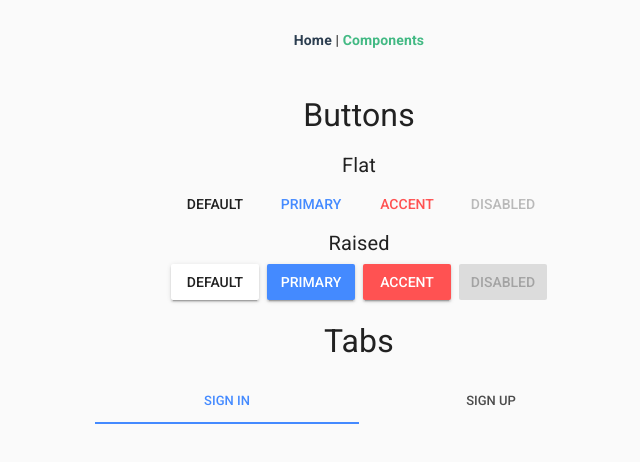
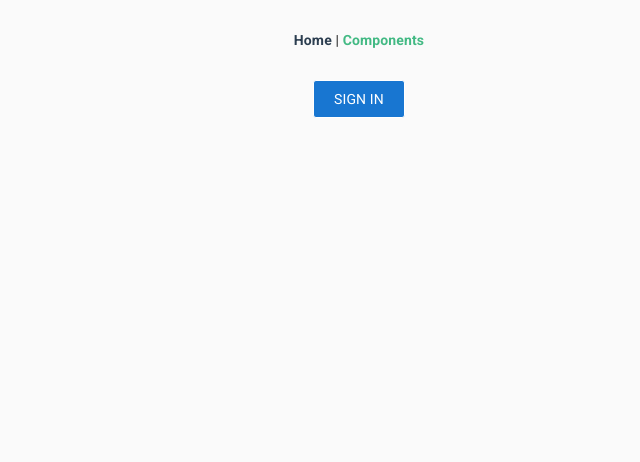
Before and after one commit to aleksei-isakov/Born-to-die-E-shop, a Vue app: page /components in a window 1280 px wide. Shown: the top 462 px of the page, without its empty margins (281-921 px from the left). Built offline with nearby package versions, Linux system fonts and the light colour scheme.

Commit message:
feat: replace vuematerial button with base buttons

```diff
--- a/src/components/SignIn/Forms/SignInForm/SignInForm.vue
+++ b/src/components/SignIn/Forms/SignInForm/SignInForm.vue
@@ -26,23 +26,29 @@
       <md-checkbox v-model="isUserRemembered" class="md-primary"
         >Remember me</md-checkbox
       >
-      <md-button
+      <BaseButton
         type="submit"
         class="sign-in__submit-button md-raised md-primary"
+        :class="{ disabled: !isFormCompleted }"
         :disabled="!isFormCompleted"
-        >Sign in</md-button
       >
+        Sign In
+      </BaseButton>
     </md-dialog-actions>
   </form>
 </template>
 
 <script>
 import { validationMixin } from 'vuelidate';
-import { required, email, minLength } from 'vuelidate/lib/validators';
-import { MIN_PASSWORD_LENGTH } from '../helper';
+import { MIN_PASSWORD_LENGTH, EMAIL_VALID, PASSWORD_VALID } from '../helper';
+import { BaseButton } from '@/base_components';
 
 export default {
   name: 'SignInForm',
+
+  components: {
+    BaseButton
+  },
 
   mixins: [validationMixin],
 
@@ -89,14 +95,8 @@ export default {
   },
 
   validations: {
-    email: {
-      required,
-      email
-    },
-    password: {
-      required,
-      minLength: minLength(MIN_PASSWORD_LENGTH)
-    }
+    email: EMAIL_VALID,
+    password: PASSWORD_VALID
   }
 };
 </script>
--- a/src/components/SignIn/Forms/SignUpForm/SignUpForm.vue
+++ b/src/components/SignIn/Forms/SignUpForm/SignUpForm.vue
@@ -66,29 +66,38 @@
       </md-field>
     </md-dialog-content>
     <md-dialog-actions>
-      <md-button
+      <BaseButton
         type="submit"
         class="sign-in__submit-button md-raised md-primary"
+        :class="{ disabled: !isFormCompleted }"
         :disabled="!isFormCompleted"
-        >Sign up</md-button
       >
+        Sign Up
+      </BaseButton>
     </md-dialog-actions>
   </form>
 </template>
 
 <script>
+import { BaseButton } from '@/base_components';
 import { validationMixin } from 'vuelidate';
+
 import {
-  alpha,
-  required,
-  email,
-  minLength,
-  sameAs
-} from 'vuelidate/lib/validators';
-import { MIN_PASSWORD_LENGTH, MIN_NAME_LENGTH } from '../helper';
+  MIN_PASSWORD_LENGTH,
+  MIN_NAME_LENGTH,
+  FIRST_NAME_VALID,
+  LAST_NAME_VALID,
+  PASSWORD_VALID,
+  EMAIL_VALID,
+  PASSWORD_CONFIRM_VALID
+} from '../helper';
 
 export default {
   name: 'SignUpForm',
+
+  components: {
+    BaseButton
+  },
 
   mixins: [validationMixin],
 
@@ -144,37 +153,11 @@ export default {
   },
 
   validations: {
-    firstName: {
-      required,
-      alpha,
-      minLength: minLength(MIN_NAME_LENGTH)
-    },
-    lastName: {
-      required,
-      alpha,
-      minLength: minLength(MIN_NAME_LENGTH)
-    },
-    email: {
-      required,
-      email
-    },
-    password: {
-      required,
-      minLength: minLength(MIN_PASSWORD_LENGTH),
-      valid: (password) => {
-        return (
-          /[a-z]/.test(password) &&
-          /[A-Z]/.test(password) &&
-          /[0-9]/.test(password) &&
-          /[^A-Za-z0-9]/.test(password)
-        );
-      },
-      sameAsPassword: sameAs('passwordConfirm')
-    },
-    passwordConfirm: {
-      required,
-      sameAsPassword: sameAs('password')
-    }
+    firstName: FIRST_NAME_VALID,
+    lastName: LAST_NAME_VALID,
+    email: EMAIL_VALID,
+    password: PASSWORD_VALID,
+    passwordConfirm: PASSWORD_CONFIRM_VALID
   }
 };
 </script>
--- a/src/components/SignIn/Forms/helper.js
+++ b/src/components/SignIn/Forms/helper.js
@@ -1,2 +1,46 @@
 export const MIN_PASSWORD_LENGTH = 8;
 export const MIN_NAME_LENGTH = 2;
+
+import {
+  required,
+  minLength,
+  sameAs,
+  email,
+  alpha
+} from 'vuelidate/lib/validators';
+
+export const FIRST_NAME_VALID = {
+  required,
+  alpha,
+  minLength: minLength(MIN_NAME_LENGTH)
+};
+
+export const LAST_NAME_VALID = {
+  required,
+  alpha,
+  minLength: minLength(MIN_NAME_LENGTH)
+};
+
+export const EMAIL_VALID = {
+  required,
+  email
+};
+
+export const PASSWORD_VALID = {
+  required,
+  minLength: minLength(MIN_PASSWORD_LENGTH),
+  valid: (password) => {
+    return (
+      /[a-z]/.test(password) &&
+      /[A-Z]/.test(password) &&
+      /[0-9]/.test(password) &&
+      /[^A-Za-z0-9]/.test(password)
+    );
+  },
+  sameAsPassword: sameAs('passwordConfirm')
+};
+
+export const PASSWORD_CONFIRM_VALID = {
+  required,
+  sameAsPassword: sameAs('password')
+};
--- a/src/components/SignIn/SignInBtn/SignInBtn.vue
+++ b/src/components/SignIn/SignInBtn/SignInBtn.vue
@@ -1,27 +1,26 @@
 <template>
-  <div class="wrapper">
-    <!-- <BaseButtun v-if="isSignIn" class="md-raised sign-in__button" v-on:click="onClickShowSignInPopup"> {{ signInBtnText }} </BaseButtun> -->
-    <!-- <BaseButtonRouter v-else :path="profilePath" class="md-raised sign-in__button"> {{ profileBtnText }} </BaseButtonRouter> -->
-    <md-button
-      v-on:click="onClickShowSignInPopup"
-      v-if="!isSignIn"
-      class="md-raised sign-in__button"
+  <div class="sign-in__wrapper">
+    <BaseButtonRouter
+      v-if="isSignIn"
+      :path="'/profile'"
+      class="sign-in__button"
     >
-      {{ signInBtnText }}
-    </md-button>
-    <md-button v-else class="md-raised sign-in__button">
-      {{ profileBtnText }}
-    </md-button>
+      Profile
+    </BaseButtonRouter>
+    <BaseButton v-else @click="onClickShowSignInPopup" class="sign-in__button">
+      Sign in
+    </BaseButton>
   </div>
 </template>
 
 <script>
+import { BaseButton, BaseButtonRouter } from '@/base_components';
 export default {
   name: 'SignInBtn',
 
   components: {
-    // BaseButtun,
-    // BaseButtonRouter
+    BaseButton,
+    BaseButtonRouter
   },
 
   props: {
@@ -36,26 +35,34 @@ export default {
     onClickShowSignInPopup: function () {
       this.$emit('on-click-show-sign-in-popup');
     }
-  },
-
-  data() {
-    return {
-      profilePath: '/profile',
-      profileBtnText: 'Profile',
-      signInBtnText: 'Sign in'
-    };
   }
 };
 </script>
 
-<style scoped>
-.wrapper {
-  display: inline-block;
+<style lang="scss" scoped>
+@import '@/scss/variables.scss';
+
+.sign-in__wrapper {
+  display: flex;
+  align-items: center;
+  justify-content: center;
 }
 
 .sign-in__button {
-  padding: 5px;
-  background: none;
-  border: 2px solid #fff;
+  display: block;
+  padding: 10px 20px;
+  background-color: $primary;
+  border: 1px solid #fff;
+  border-radius: 3px;
+  cursor: pointer;
+  color: #fff !important;
+  text-transform: uppercase;
+  line-height: normal;
+  font-size: 14px;
+  letter-spacing: 0.01em;
+  font-family: Roboto, Noto Sans, -apple-system, BlinkMacSystemFont, sans-serif;
+  &:hover {
+    text-decoration: none;
+  }
 }
 </style>
--- a/src/components/SignIn/SignInPopup/SignInPopup.vue
+++ b/src/components/SignIn/SignInPopup/SignInPopup.vue
@@ -74,7 +74,8 @@ export default {
 };
 </script>
 
-<style lang="scss" scoped>
+<style lang="scss">
+@import '@/scss/variables.scss';
 .sign-in__close-button {
   position: absolute;
   top: 5px;
@@ -83,13 +84,24 @@ export default {
 }
 
 .sign-in__submit-button {
-  margin-top: 25px;
-  border-radius: 5px;
+  margin: 25px 0 0;
+  padding: 10px 20px;
+  background-color: #1876d1;
+  border: 0;
+  border-radius: 3px;
+  cursor: pointer;
+  color: #fff;
+  text-transform: uppercase;
+  line-height: normal;
+  font-size: 14px;
+  letter-spacing: 0.01em;
+  font-family: Roboto, Noto Sans, -apple-system, BlinkMacSystemFont, sans-serif;
+  &.disabled {
+    pointer-events: none;
+    background-color: #cdcdcd;
+    color: $font-color-subtitle;
+  }
 }
-</style>
-
-<style lang="scss">
-@import '@/scss/variables.scss';
 
 .md-dialog-container {
   width: 60%;
@@ -125,7 +137,7 @@ export default {
 }
 
 .md-checkbox {
-  margin: 0 0 23px;
+  margin: 0;
 }
 
 @media (max-width: 768px) {
@@ -146,7 +158,7 @@ export default {
     display: flex;
     flex-direction: column;
     align-items: stretch;
-    padding: 0 20px;
+    padding: 0 20px 20px;
   }
 }
 </style>
--- /dev/null
+++ b/src/components/SignIn/index.js
@@ -0,0 +1,4 @@
+import SignInBtn from './SignInBtn/SignInBtn';
+import SignInPopup from './SignInPopup/SignInPopup';
+
+export { SignInBtn, SignInPopup };
--- a/src/pages/ComponentsPage/ComponentsPage.vue
+++ b/src/pages/ComponentsPage/ComponentsPage.vue
@@ -1,41 +1,54 @@
 <template>
   <div>
-    <div>
-      <div class="title">Buttons</div>
-      <div>
-        <div class="sub-title">Flat</div>
-        <md-button>Default</md-button>
-        <md-button class="md-primary">Primary</md-button>
-        <md-button class="md-accent">Accent</md-button>
-        <md-button disabled>Disabled</md-button>
-      </div>
-
-      <div>
-        <div class="sub-title">Raised</div>
-        <md-button class="md-raised">Default</md-button>
-        <md-button class="md-raised md-primary">Primary</md-button>
-        <md-button class="md-raised md-accent">Accent</md-button>
-        <md-button class="md-raised" disabled>Disabled</md-button>
-      </div>
-    </div>
-    <div>
-      <div class="title">Tabs</div>
-      <md-tabs class="md-transparent" md-alignment="fixed">
-        <md-tab id="tab-1" md-label="Sign In"></md-tab>
-        <md-tab id="tab-2" md-label="Sign Up"></md-tab>
-      </md-tabs>
-    </div>
+    <SignInBtn
+      :isSignIn="isSignIn"
+      @on-click-show-sign-in-popup="onClickShowSignInPopup"
+    />
+    <SignInPopup
+      :isPopupOpened="isPopupOpened"
+      @sign-un="signIn"
+      @sign-up="signUp"
+      @on-click-close-popup="onClickCloseSignInPopup"
+    />
   </div>
 </template>
 
 <script>
 import Vue from 'vue';
 import VueMaterial from 'vue-material';
+import { SignInBtn, SignInPopup } from '@/components/SignIn/';
 
 Vue.use(VueMaterial);
 
 export default {
-  name: 'ComponentsPage'
+  name: 'ComponentsPage',
+
+  components: { SignInBtn, SignInPopup },
+
+  data() {
+    return {
+      isPopupOpened: false,
+      isSignIn: false
+    };
+  },
+
+  methods: {
+    onClickShowSignInPopup: function () {
+      this.isPopupOpened = true;
+    },
+
+    onClickCloseSignInPopup: function () {
+      this.isPopupOpened = false;
+    },
+
+    signIn() {
+      this.isSignIn = true;
+    },
+
+    signUp() {
+      this.isSignIn = true;
+    }
+  }
 };
 </script>
 
```
